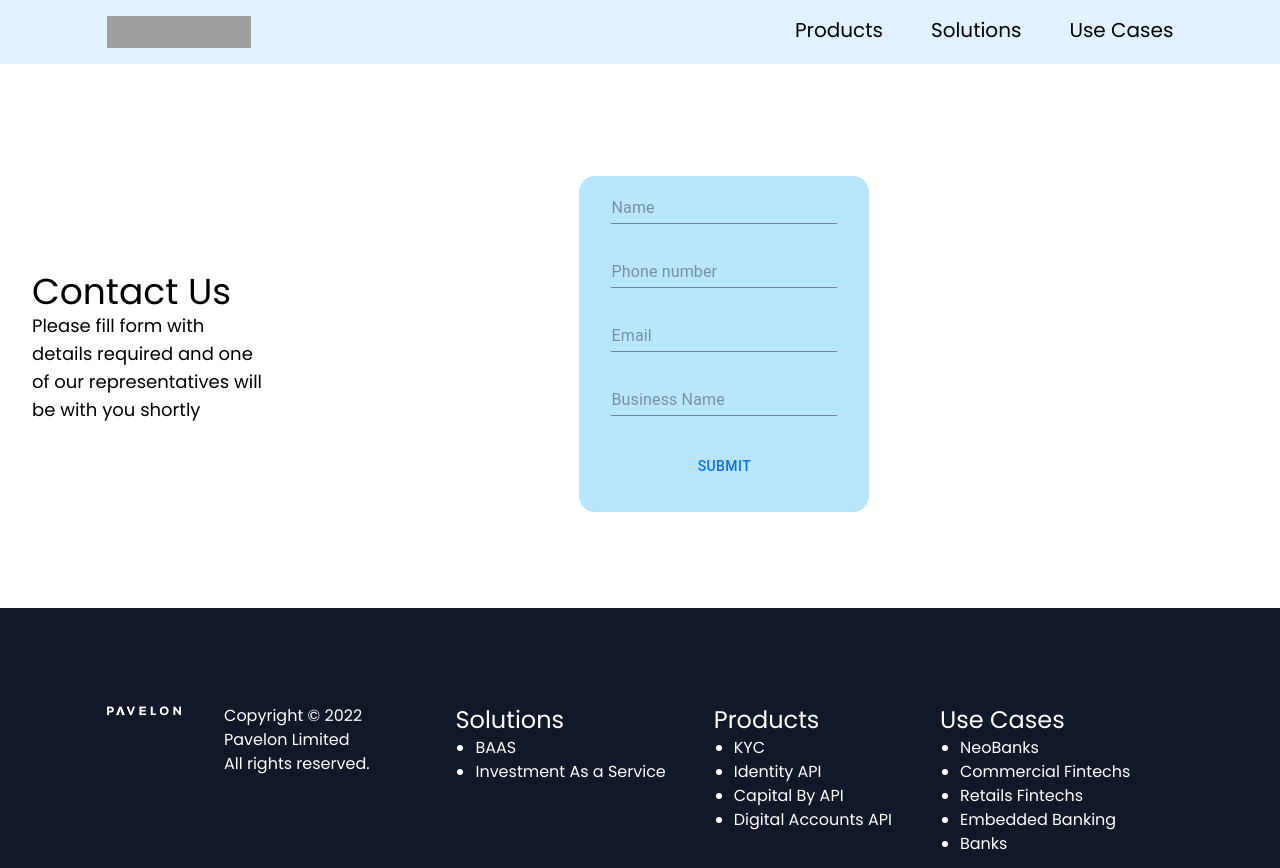
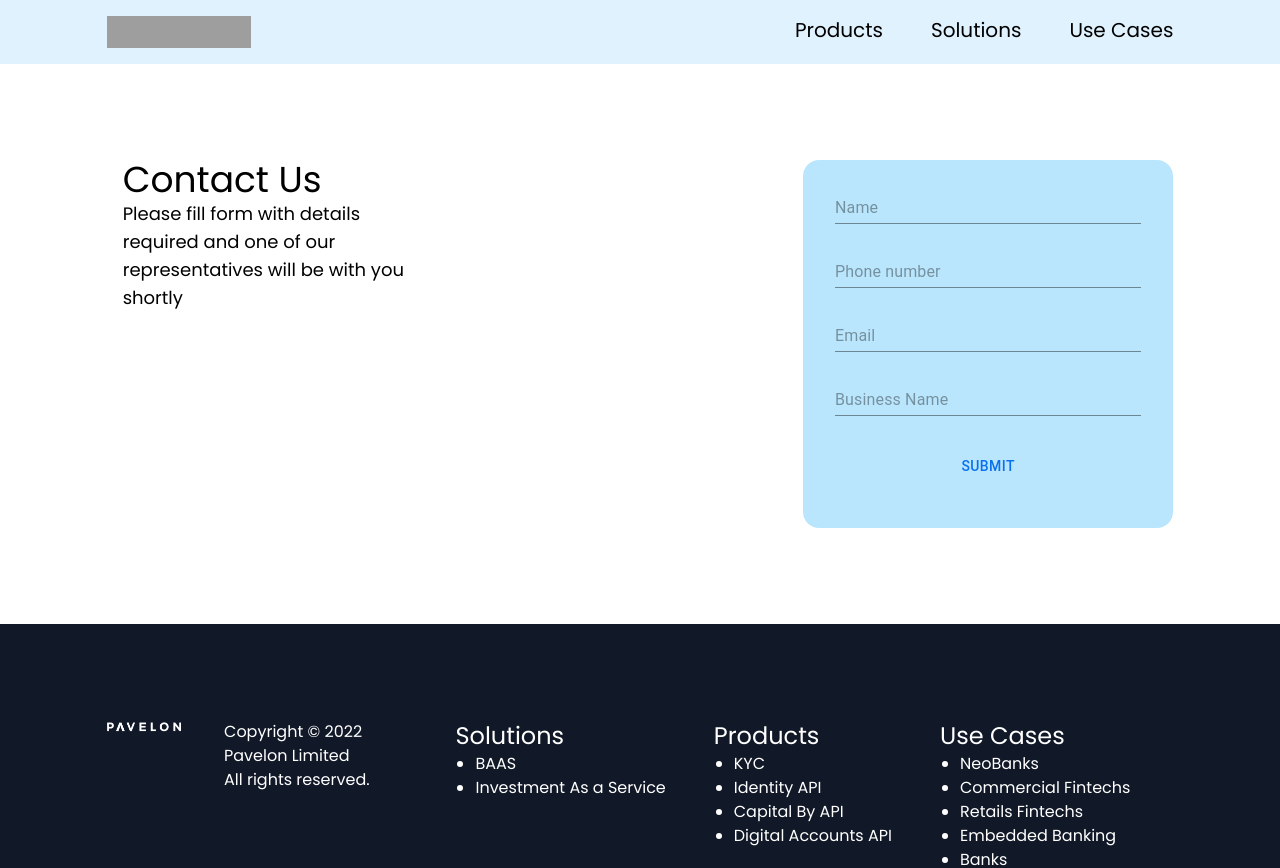
Before and after one commit to EllisOtoo/pavelonv2, a Next.js app: page /contact in a window 1280 px wide. Shown: the top 868 px of the page. Built offline with nearby package versions, Linux system fonts and the light colour scheme; grey boxes are pictures that could not be loaded.

Commit message:
Updates to form

```diff
--- a/components/atoms/MenuItem.tsx
+++ b/components/atoms/MenuItem.tsx
@@ -26,13 +26,13 @@ function MenuItem({ menu }: MenuProp) {
   }, [showSubNav]);
 
   const expandRelativeMenu = (e) => {
-    console.log(e.target.name);
-    if (matches && e.target) {
-      if (e.target.children[0]) e.target.children[0].textContent = "-";
-      // console.log(e.target.name);
-    }
+    // console.log(e.target.name);
+    // if (matches && e.target) {
+    //   if (e.target.children[0]) e.target.children[0].textContent = "-";
+    //   // console.log(e.target.name);
+    // }
     // setShowSubNav(!showSubNav);
-    setShowSubNav(true);
+    setShowSubNav(!showSubNav);
     setSubNavContentIndex(menu.id);
     setSubNavTitle(menu.title);
   };
@@ -52,10 +52,9 @@ function MenuItem({ menu }: MenuProp) {
       //   // setShowSubNav(true);
       // }}
       // onClick={()=> {}}
-      onMouseEnter={expandRelativeMenu}
+      onMouseOver={expandRelativeMenu}
       // onClick={expandRelativeMenu}
-
-      onMouseLeave={collapse}
+      // onMouseLeave={collapse}
     >
       {menu.title}
     </li>
--- a/components/organism/PopUpNav.tsx
+++ b/components/organism/PopUpNav.tsx
@@ -85,7 +85,10 @@ function PopUpNav({ menuToDisplay, children }: { menuToDisplay: string[] }) {
         {children && children}
       </div>
     );
-  return null;
+  else {
+    console.log("Hello ");
+    return null;
+  }
 }
 
 export default PopUpNav;
--- a/pages/contact.tsx
+++ b/pages/contact.tsx
@@ -75,17 +75,15 @@ export default function Contact_form() {
           setShowSubNav(false);
           setShowSubNav(false);
         }}
-        className="flex my-24 flex-col justify-center"
+        className="flex my-24 flex-col w-10/12 m-auto"
       >
         {/* <div
           className={`${styles.bgPattern} p-12 h-screen w-screen absolute top-0 right-0 z-10`}
         ></div> */}
 
-        <div
-          className={`flex flex-col md:flex-row w-12/12 md:w-8/12 justify-between  items-center m-auto max-h-fit gap-4 rounded-2xl pt-4 z-10 mx-4`}
-        >
-          <div className="relative w-full flex  h-36">
-            <div className="w-full px-4 md:w-6/12 z-10">
+        <div className={`flex flex-col md:flex-row gap-y-12`}>
+          <div className="relative w-full flex h-36">
+            <div className="w-full px-4 md:w-6/12 z-10 gap-y-4">
               <SectionHeader title={"Contact Us"} />
               <p className="text-lg">
                 Please fill form with details required and one of our
@@ -96,7 +94,7 @@ export default function Contact_form() {
 
           <hr />
 
-          <div className=" flex flex-col justify-center w-full h-full md:w-6/12 rounded-2xl bg-sky-200 px-8 pt-4 pb-8">
+          <div className=" flex flex-col justify-center w-full h-full md:w-6/12 rounded-2xl bg-sky-200 px-8 pt-8 pb-12">
             <form
               className="flex flex-col  h-72 gap-8"
               onSubmit={formik.handleSubmit}
@@ -118,7 +116,7 @@ export default function Contact_form() {
               />
 
               <InputMask
-                mask={"999-999-999-9999"}
+                mask={"+999-999-999-9999"}
                 onChange={formik.handleChange}
                 onBlur={formik.handleBlur}
                 value={formik.values.phone_Number}
```
